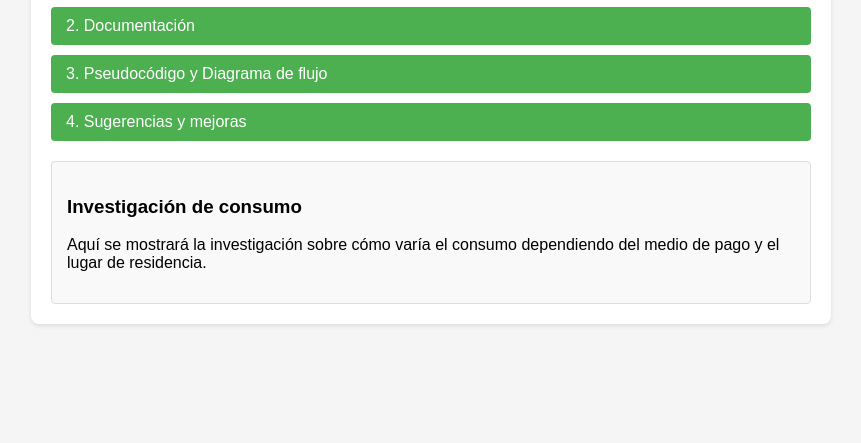
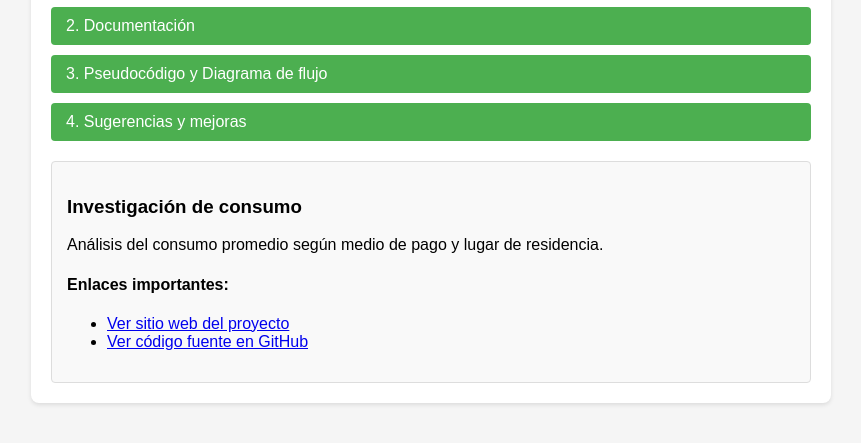
Before and after one commit to czariquiey-dot/Proyecto-Aurelion-Sprint-1, a plain HTML site: page docs/index.html in a window 1280 px wide. Shown: the part 161-604 px from the top of the page, without its empty margins (209-1070 px from the left). Drawn offline with Linux system fonts and the light colour scheme.

Commit message:
Actualiza la sección de investigación de consumo

```diff
--- a/docs/index.html
+++ b/docs/index.html
@@ -66,10 +66,17 @@
             <button class="btn" onclick="showContent('option4')">4. Sugerencias y mejoras</button>
         </div>
 
-        <div id="option1" class="content">
-            <h3>Investigación de consumo</h3>
-            <p>Aquí se mostrará la investigación sobre cómo varía el consumo dependiendo del medio de pago y el lugar de residencia.</p>
-        </div>
+<div id="option1" class="content">
+    <h3>Investigación de consumo</h3>
+    <p>Análisis del consumo promedio según medio de pago y lugar de residencia.</p>
+
+    <h4>Enlaces importantes:</h4>
+    <ul>
+        <li><a href="https://czariquiey-dot.github.io/Proyecto-Aurelion-Sprint-1/" target="_blank">Ver sitio web del proyecto</a></li>
+        <li><a href="https://github.com/czariquiey-dot/Proyecto-Aurelion-Sprint-1" target="_blank">Ver código fuente en GitHub</a></li>
+    </ul>
+</div>
+
 
         <div id="option2" class="content hidden">
             <h3>Documentación</h3>
```
